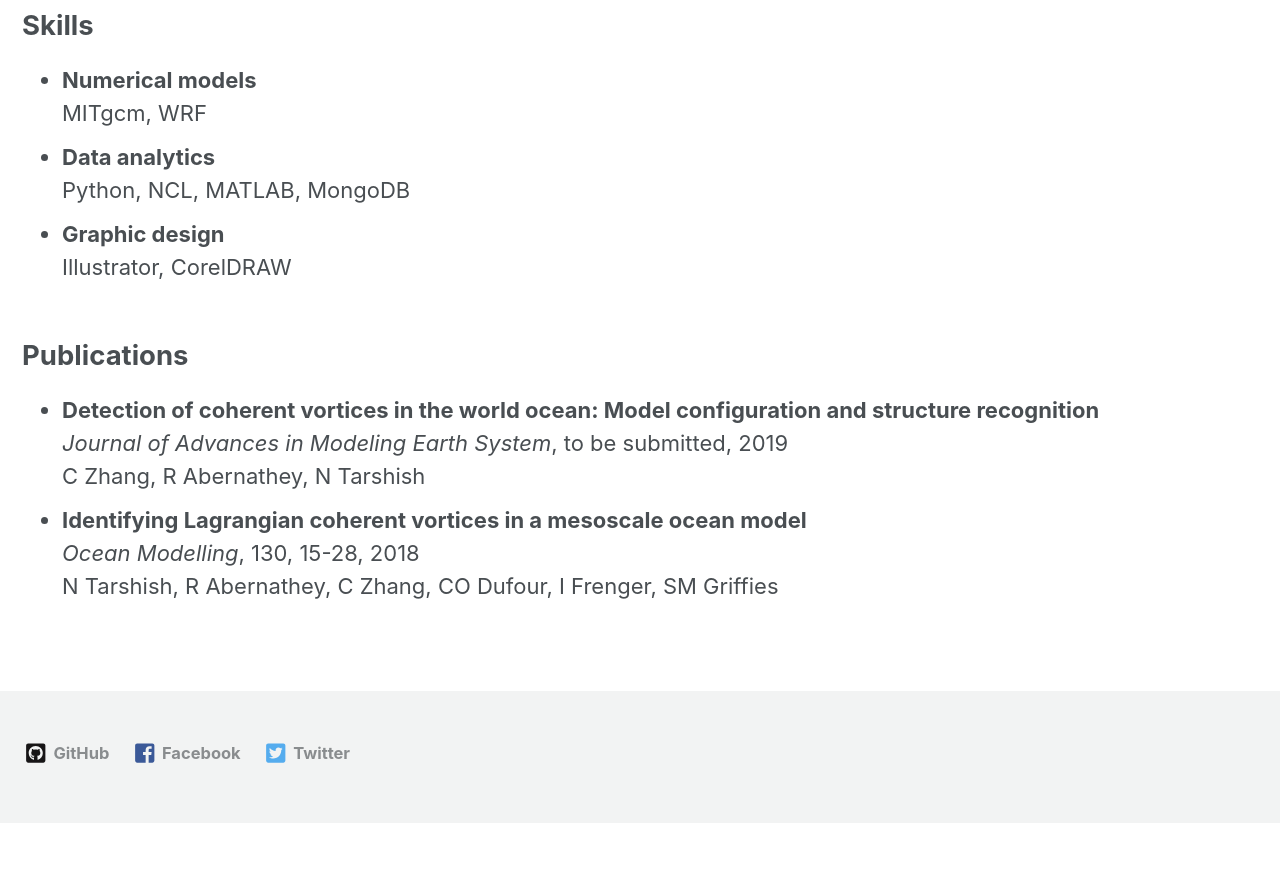
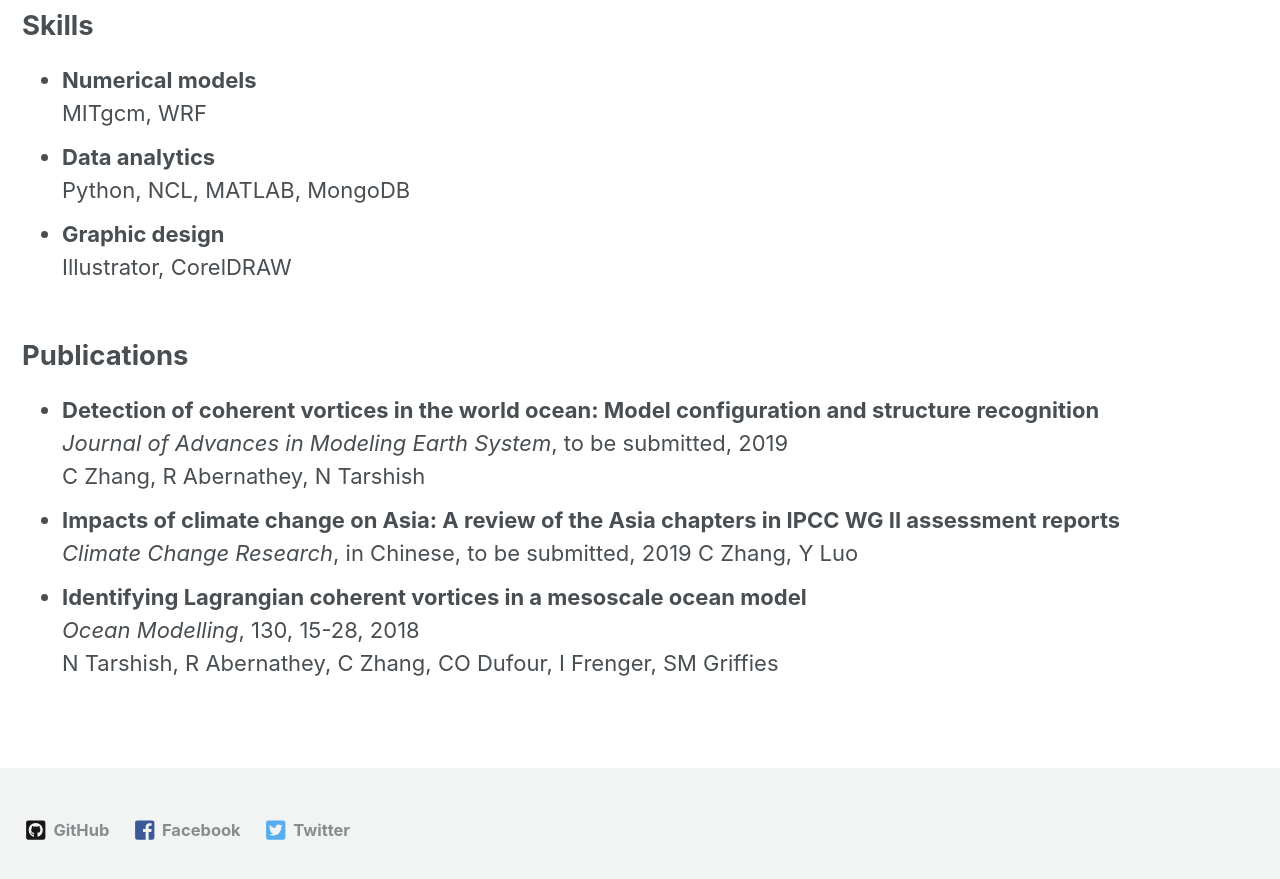
Before and after one commit to ci-zhang/ci-zhang.github.io, a Jekyll site: the page built from _pages/cv.md, in a window 1280 px wide and 900 px high, scrolled down 1078 px. Shown: the top 879 px of the window. Built offline with Jekyll 4.4.1, drawn with Linux system fonts in a browser that asks for light colours; nearby versions of some CDN libraries; a style sheet for code colours, icons or effects is not loaded; before the commit the page ends 1901 px from its top, so only the background shows below that.

Commit message:
update CV

```diff
--- a/_pages/cv.md
+++ b/_pages/cv.md
@@ -37,6 +37,9 @@ layout: space
 *  **Detection of coherent vortices in the world ocean: Model configuration and structure recognition**
    *Journal of Advances in Modeling Earth System*, to be submitted, 2019
    C Zhang, R Abernathey, N Tarshish
+*  **Impacts of climate change on Asia: A review of the Asia chapters in IPCC WG II assessment reports**
+   *Climate Change Research*, in Chinese, to be submitted, 2019
+   C Zhang, Y Luo
 *  **Identifying Lagrangian coherent vortices in a mesoscale ocean model**
    *Ocean Modelling*, 130, 15-28, 2018
    N Tarshish, R Abernathey, C Zhang, CO Dufour, I Frenger, SM Griffies
```
